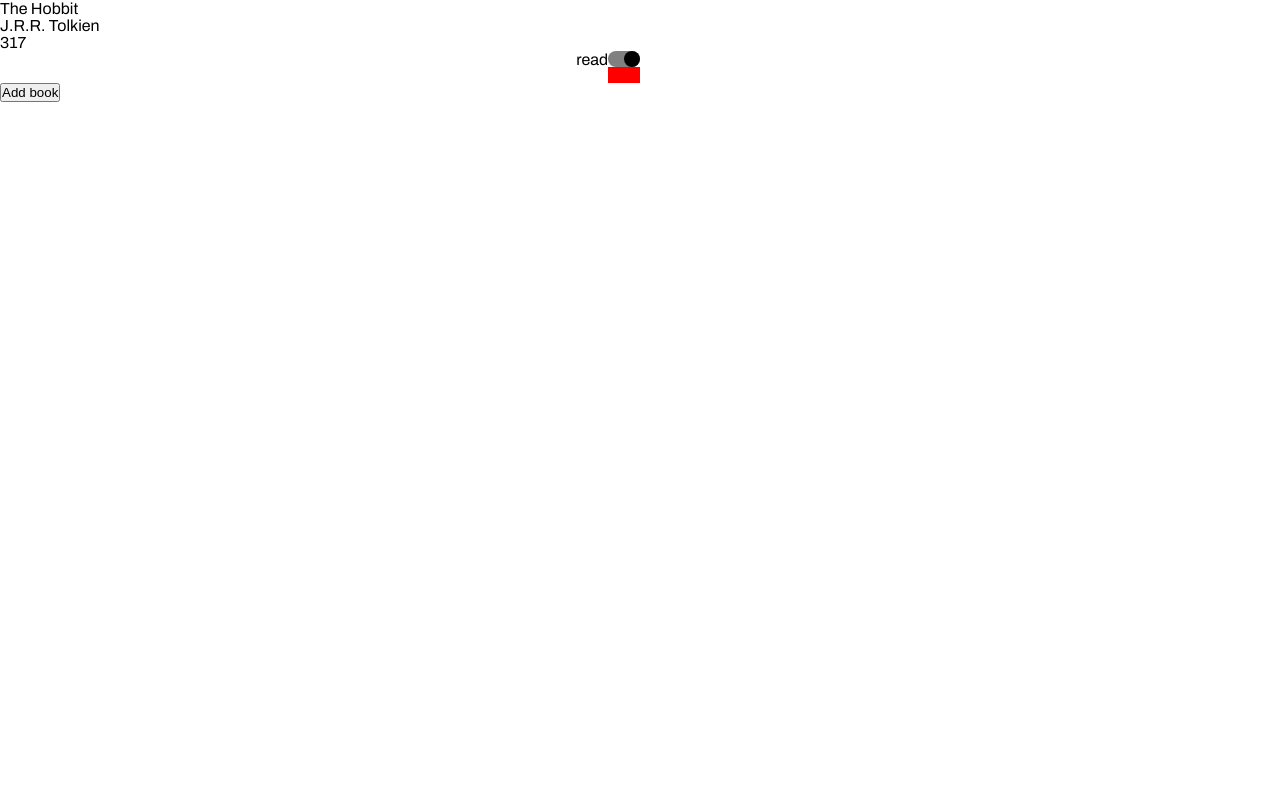
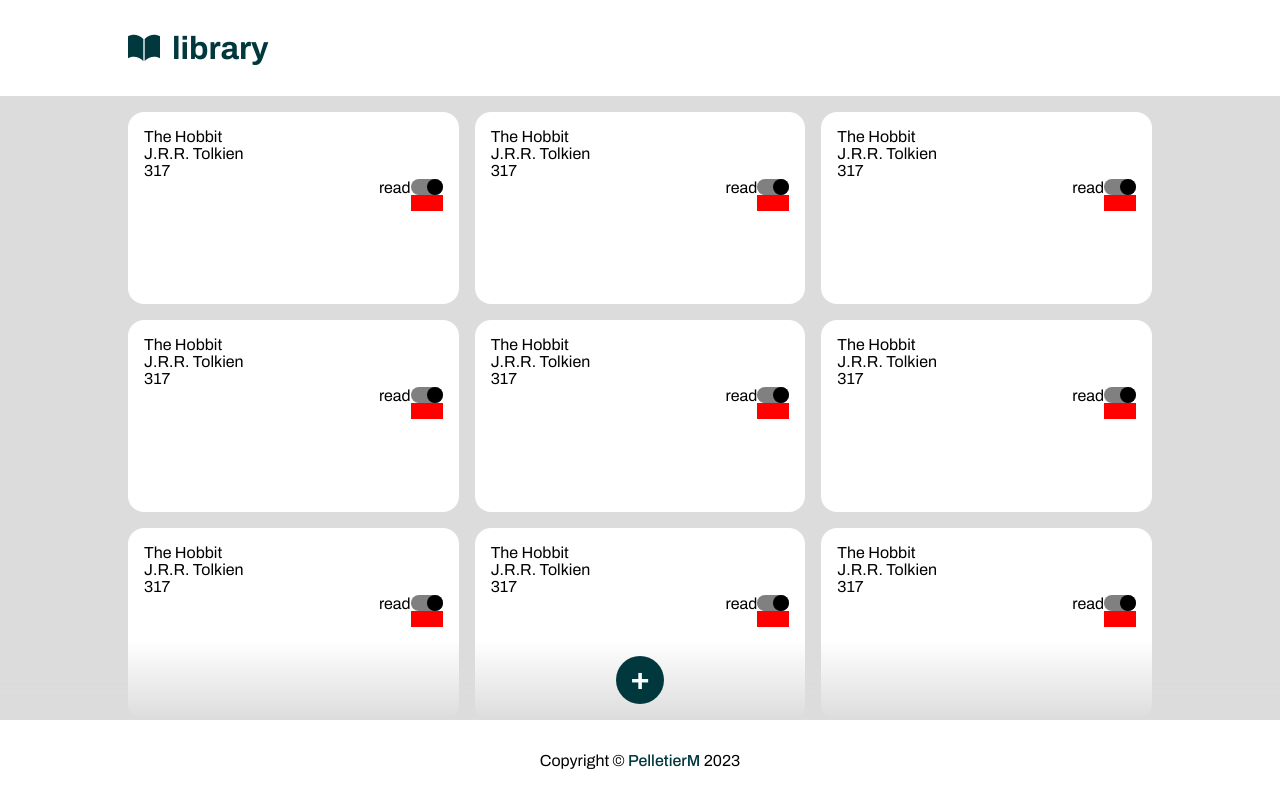
Before and after one commit to PelletierM/TOP-Library, a website: page index.html in a window 1280 px wide. Drawn offline with Linux system fonts and the light colour scheme.

Commit message:
Add CSS styling to main page

```diff
--- a/css/style.css
+++ b/css/style.css
@@ -4,19 +4,29 @@
   font-size:16px;
 
   --color-background-modal: rgba(0, 0, 0, 0.6);
-  --color-background-form: rgb(255, 255, 255);
+  --color-background-main: rgb(255, 255, 255);
+  --color-background-secondary: rgb(220, 220, 220);
   --color-form-invalid: rgb(210, 150, 150);
   --color-form-active: rgb(0, 0, 0);
   --color-form-inactive: rgb(178, 178, 178);
-  --color-accent-full: rgb(1, 75, 83);
-  --color-accent-fade: rgb(60, 116, 122);
+  --color-accent-main: rgb(0, 56, 62);
+  --color-accent-hover: rgb(40, 95, 101);
+  --color-accent-active: rgb(78, 131, 138);
   --transition-time-standard: 250ms;
   --transition-time-fast: 0.125s;
+  --height-footer: min(12vh, 5rem);
+  --height-header: min(15vh, 6rem);
+  --width-content: calc(min(80vw, 1024px));
 }
 
 * {
   padding: 0;
   margin: 0;
+  box-sizing: border-box;
+}
+
+a, button, .close-modal, .read, .delete {
+  cursor: pointer;
 }
 
 body {
@@ -24,17 +34,74 @@
   min-height: 100svh;
 }
 
+header, main, footer {
+  width: 100%;
+  padding: 0 calc((100vw - var(--width-content)) / 2) ;
+}
+
+header {
+  height: var(--height-header);
+  background-color: var(--height-header);
+  display: flex;
+  justify-content: flex-start;
+  align-items: center;
+  gap: 0.75rem;
+  color: var(--color-accent-main);
+}
+
+header h1{
+  font-size: 2rem;
+  font-weight: 700;
+}
+
+header svg {
+  height: 2rem;
+  width: 2rem;
+}
+
+main {
+  background-color: var(--color-background-secondary);
+  height: calc(100vh - var(--height-footer) - var(--height-header));
+  height: calc(100svh - var(--height-footer) - var(--height-header));
+  overflow: auto;
+  z-index: 0;
+}
+
+main::before {
+  content: '';
+  position: fixed;
+  height: 1rem;
+  width: 100%;
+  top: var(--height-header);
+  left: 0;
+  background-color: var(--color-background-secondary);
+  z-index: 1;
+}
+
+main > div::after {
+  content: '';
+  height: 4rem;
+  width: 100%;
+  grid-column: 1 / -1;
+}
+
 /* Book cards */
 .book-list {
+  padding: 1rem 0;
   height: 100%;
-  width: 50%;
+  width: 100%;
   display: grid;
-  grid-template-columns: repeat(autofit, minmax(200px, 1fr));
-  grid-template-rows: repeat(autofit, minmax(200px, 1fr));
-  gap: 20px;
+  grid-template-columns: repeat(auto-fit, minmax(16rem, 1fr));
+  grid-template-rows: repeat(auto-fit, minmax(12rem, 1fr));
+  gap: 1rem;
 }
 
 .book-list > div {
+  min-height: 12rem;
+  border-radius: 1rem;
+  border-style: none;
+  background-color: var(--color-background-main);
+  padding: 1rem;
   display: flex;
   flex-direction: column;
 }
@@ -91,26 +158,29 @@
   width: 100%;
   height: 100%;
   background-color: var(--color-background-modal);
-  z-index: -1;
+  z-index: 2;
+  pointer-events: none;
   opacity: 0;
   transition: var(--transition-time-standard);
 }
 
 .modal-form.active {
-  z-index: 1;
+  pointer-events: all;
   opacity: 1;
 }
 
 .container-form {
-  background-color: var(--color-background-form);
-  margin-top: min(192px, 10vh);
+  background-color: var(--color-background-main);
+  margin-top: calc(var(--height-header) + 1rem);
   width: min(16rem, 60vw);
+  height: min(20.25rem, calc(100vh - var(--height-header) - var(--height-footer) - 2rem));
   padding: 1rem;
   border-radius: 1rem;
   position: relative;
+  overflow: auto;
 }
 
-.container-form h1 {
+.container-form h2 {
   font-size: 1.25rem;
   padding-bottom: 0.5rem;
   color: var(--color-form-active);
@@ -118,21 +188,20 @@
 
 .close-modal {
   position: absolute;
-  right: 0.25rem;
-  top: 0.25rem;
-  height: 2rem;
-  width: 2rem;
+  right: 1rem;
+  top: 0.625rem;
+  font-size: 1.75rem;
+  line-height: 1.75rem;
+  font-weight: 700;
   display: flex;
   justify-content: center;
   align-items: center;
-  font-size: 1.5rem;
-  cursor: pointer;
   color: var(--color-form-inactive);
   transition: var(--transition-time-standard);
 }
 
 .close-modal:hover {
-  color: var(--color-form-active);
+  color: var(--color-accent-main);
 }
 
 form {
@@ -247,8 +316,8 @@
   width: 0.75rem;
   height: 0.75rem;
   box-shadow: 0 0 0 1px var(--color-form-inactive);
-  border: 0.375rem solid var(--color-background-form);
-  background-color: var(--color-background-form);
+  border: 0.375rem solid var(--color-background-main);
+  background-color: var(--color-background-main);
   transition: calc(0.5 * var(--transition-time-standard));
   transition-timing-function: linear;
 }
@@ -260,7 +329,7 @@
 input[type="radio"]:checked {
   box-shadow: 0 0 0 1px var(--color-form-active);
   background-color: var(--color-form-active);
-  border: 0.175rem solid var(--color-background-form);
+  border: 0.175rem solid var(--color-background-main);
 }
 
 input[type="radio"]:checked ~ label {
@@ -298,15 +367,70 @@
   border: none;
   border-radius: 0.75rem;
   padding: 0.25rem 0.5rem;
-  background-color: var(--color-form-active);
-  color: var(--color-background-form);
+  background-color: var(--color-accent-main);
+  color: var(--color-background-main);
   transition: var(--transition-time-fast);
 }
 
 form ~ button:hover {
-  background-color: var(--color-accent-full);
+  background-color: var(--color-accent-hover);
 }
 
 form ~ button:active {
-  background-color: var(--color-accent-fade);
+  background-color: var(--color-accent-active);
 }
+
+footer {
+  position: fixed;
+  bottom: 0;
+  height: var(--height-footer);
+  background-color: var(--color-background-main);
+  display: flex;
+  justify-content: center;
+  align-items: center;
+  position: relative;
+}
+
+footer div {
+  position: absolute;
+  bottom: 100%;
+  width: 100%;
+  height: 5rem;
+  background: linear-gradient(0deg, var(--color-background-secondary) 0%,transparent 100%);
+  display: flex;
+  align-items: center;
+  justify-content: center;
+  pointer-events: none;
+}
+
+footer button {
+  width: 3rem;
+  height: 3rem;
+  border-radius: 50%;
+  border-style: none;
+  background-color: var(--color-accent-main);
+  color: var(--color-background-main);
+  font-size: 2rem;
+  font-weight: 700;
+  transition: var(--transition-time-standard);
+  pointer-events: all;
+}
+
+footer button:hover {
+  background-color: var(--color-accent-hover);
+}
+
+footer button:active {
+  background-color: var(--color-accent-active);
+}
+
+footer a {
+  text-decoration: none;
+  color: var(--color-accent-main);
+  font-weight: 500;
+  transition: var(--transition-time-standard);
+}
+
+footer a:hover {
+  color: var(--color-accent-active);
+}
--- a/index.html
+++ b/index.html
@@ -10,35 +10,50 @@
   <link href="https://fonts.googleapis.com/css2?family=Archivo:wght@300;400;500;700&display=swap" rel="stylesheet">
 </head>
 <body>
-  <div class="book-list">
-  </div>
-  <button class="show-form">Add book</button>
+  <header>
+    <svg width="100%" height="100%" viewBox="0 0 192 192" version="1.1" xmlns="http://www.w3.org/2000/svg" xmlns:xlink="http://www.w3.org/1999/xlink" xml:space="preserve" xmlns:serif="http://www.serif.com/">
+        <path fill="currentColor" d="M192,158.195L192,24.812C192,24.812 140.669,-4.018 100,42.617L100,176C100,176 135.008,130.303 192,158.195Z"/>
+        <path fill="currentColor" d="M0,158.195L0,24.812C0,24.812 51.331,-4.018 92,42.617L92,176C92,176 56.992,130.303 0,158.195Z"/>
+    </svg>
+    <h1>library</h1>
+  </header>
+  <main>
+    <div class="book-list">
+    </div>
+  </main>
+  <footer>
+      <div>
+        <button class="show-form">+</button>
+      </div>
+      <p>Copyright &#169; <a href=https://github.com/PelletierM/TOP-Library>PelletierM</a> <span class="year"></span> </p>
+    </div>
+  </footer>
   <div class="modal-form">
     <div class="container-form">
       <span class="close-modal">&#215;</span>
-      <h1>Add a book!</h1>
+      <h2>Add a book!</h1>
       <form action="" method="get" id="new-book-form" novalidate>
         <div class="input-text">
-          <label for="title" class="required text-type">Title</label>
+            <label for="title" class="required text-type">Title</label>
           <input class="text-type" type="text" id="title" name="title" placeholder="" required>
-          <span class="error-message">Please enter a book title.</span>
+          <span class="error-message" aria-hiddne="true">Please enter a book title.</span>
         </div>
         <div class="input-text">
           <label for="author" class="required text-type">Author</label>
           <input class="text-type" type="text" id="author" name="author" placeholder="" required>
-          <span class="error-message">Please enter the author of the book.</span>
+          <span class="error-message" aria-hidden="true">Please enter the author of the book.</span>
         </div>
         <div class="input-text">
           <label for="pages" class="required text-type">Number of pages</label>
           <input class="text-type" type="number" id="pages" name="pages" placeholder="" required>
-          <span class="error-message">Please enter the number of pages.</span>
+          <span class="error-message" aria-hidden="true">Please enter the number of pages.</span>
         </div>
         <fieldset>
           <legend class="required">Have you read it?</legend>
           <div>
             <input type="radio" id="read-true" name="read" value="1" required>
             <label for="read-true">Yes</label>
-            <span class="error-message">Please enter if you have read the book.</span>
+            <span class="error-message" aria-hidden="true">Please enter if you have read the book.</span>
           </div>
           <div>
             <input type="radio" id="read-false" name="read" value="">
--- a/js/main.js
+++ b/js/main.js
@@ -41,7 +41,6 @@
     const book = new Book(title, author, pages, read);
     bookList.push(book);
     createBookDOM(book, book.index);
-    console.log(bookList);
   };
 
   function updateIndexes() {
@@ -152,4 +151,17 @@
   });
 })();
 
+(() => {
+  const year = new Date();
+  document.querySelector('.year').textContent += year.getFullYear();
+})();
+
 addBook('The Hobbit', 'J.R.R. Tolkien', '317', true);
+addBook('The Hobbit', 'J.R.R. Tolkien', '317', true);
+addBook('The Hobbit', 'J.R.R. Tolkien', '317', true);
+addBook('The Hobbit', 'J.R.R. Tolkien', '317', true);
+addBook('The Hobbit', 'J.R.R. Tolkien', '317', true);
+addBook('The Hobbit', 'J.R.R. Tolkien', '317', true);
+addBook('The Hobbit', 'J.R.R. Tolkien', '317', true);
+addBook('The Hobbit', 'J.R.R. Tolkien', '317', true);
+addBook('The Hobbit', 'J.R.R. Tolkien', '317', true);
```
Also changed, not shown: BookLogo.svg (added).
